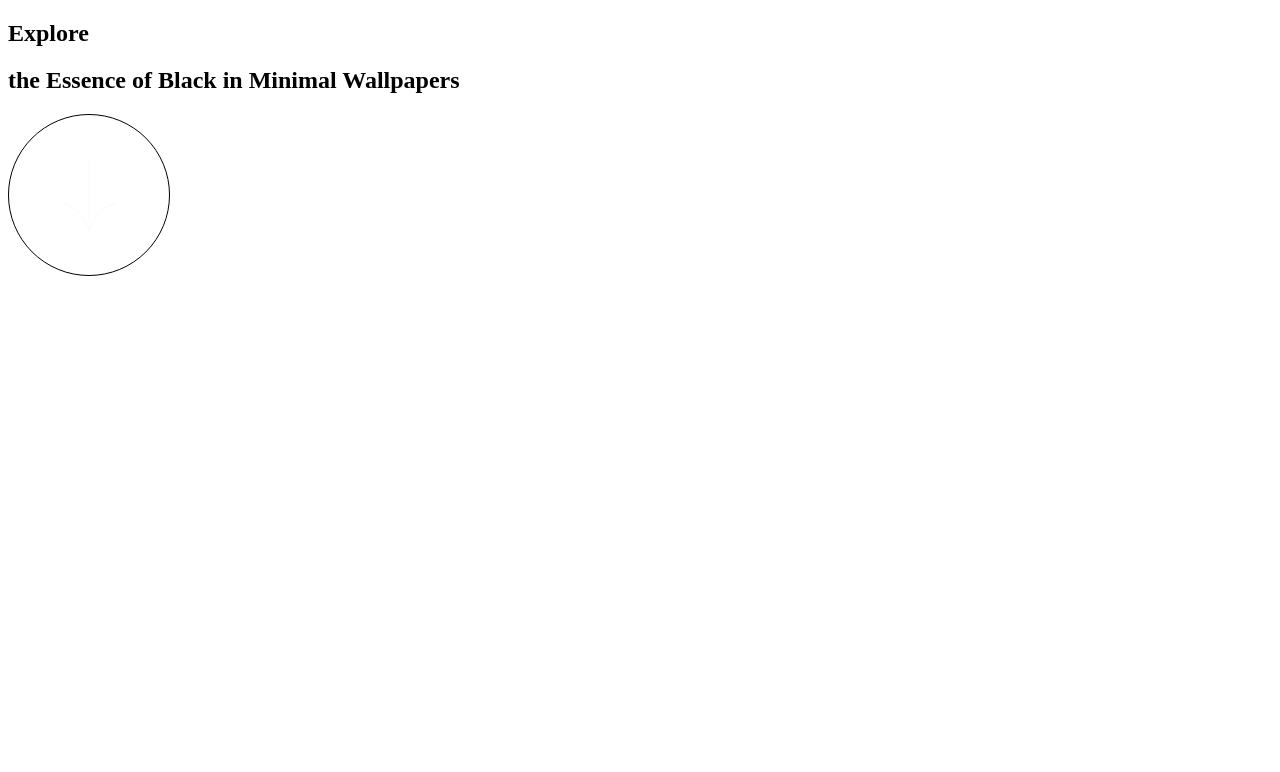
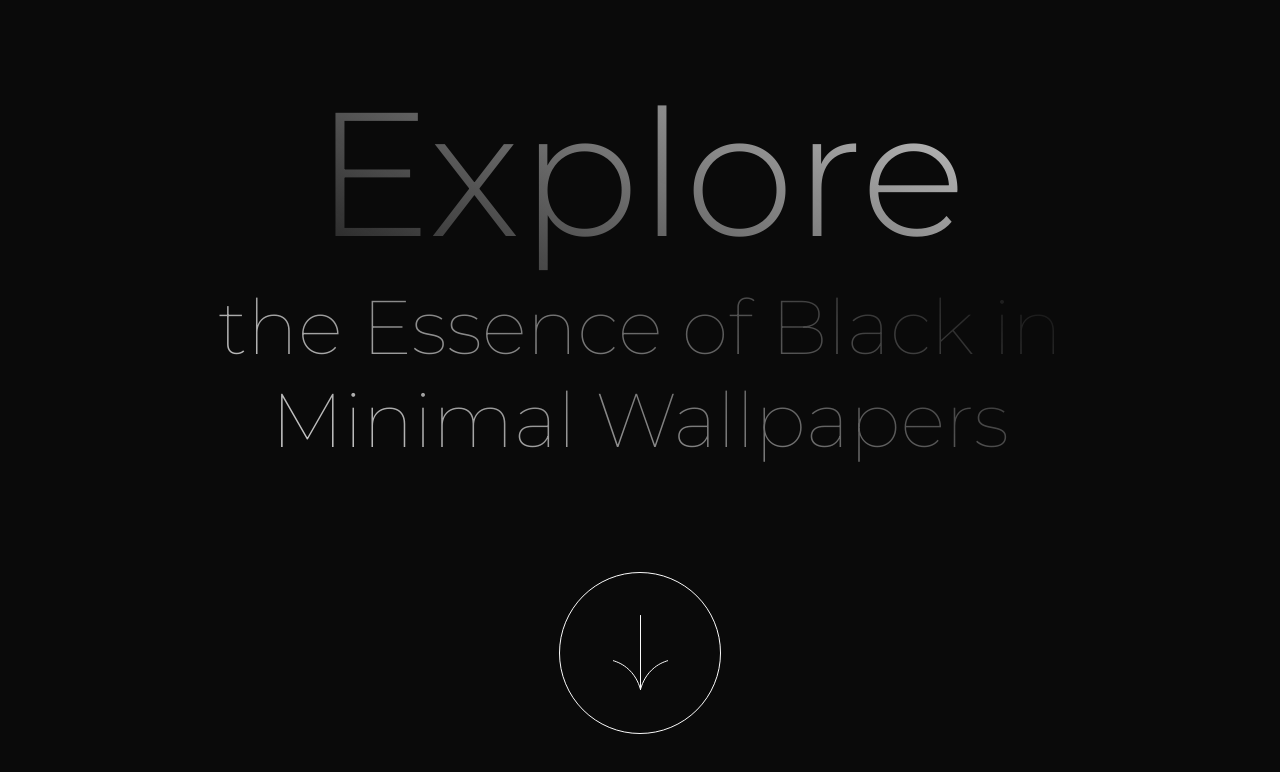
Before and after one commit to ahmed-hq/eclipse-wallpaper, a website built with webpack: page src/template.html in a window 1280 px wide. Built offline with nearby package versions, Linux system fonts and the light colour scheme.

Commit message:
Styling Hero Section

```diff
--- a/src/styles/main.scss
+++ b/src/styles/main.scss
@@ -0,0 +1,60 @@
+$blackColor: hsla(0, 0%, 4%, 1);
+$whiteColor: hsla(0, 0%, 98%, 1);
+
+@mixin displayLinearGradient {
+  background: -webkit-linear-gradient(240deg, hsla(0, 0%, 88%, 1), hsla(0, 0%, 88%, 0));
+  -webkit-background-clip: text;
+  -webkit-text-fill-color: transparent;
+}
+@mixin subDisplayLinearGradient {
+  background: -webkit-linear-gradient(60deg, hsla(0, 0%, 88%, 1), hsla(0, 0%, 88%, 0));
+  -webkit-background-clip: text;
+  -webkit-text-fill-color: transparent;
+}
+
+@mixin flexCenter {
+  display: flex;
+  justify-content: center;
+  align-items: center;
+}
+
+* {
+  margin: 0%;
+  padding: 0%;
+}
+
+body {
+  background-color: $blackColor;
+  color: $whiteColor;
+  font-family: "Montserrat", sans-serif;
+  text-align: center;
+  overflow-x: hidden;
+}
+
+h1 {
+  font-size: 11rem;
+  font-weight: 300;
+}
+
+h2 {
+  font-size: 4.75rem;
+  font-weight: 100;
+}
+
+.hero-section {
+  display: flex;
+  flex-direction: column;
+  gap: 6.62rem;
+  height: 100vh;
+  width: 100vw;
+  @include flexCenter();
+}
+
+#hero-display {
+  max-width: 55rem;
+  @include displayLinearGradient();
+}
+#hero-sub_display {
+  max-width: 55rem;
+  @include subDisplayLinearGradient();
+}
--- a/src/template.html
+++ b/src/template.html
@@ -1,12 +1,16 @@
 <!DOCTYPE html>
 <html lang="en">
-<head>
-  <meta charset="UTF-8">
-  <meta http-equiv="X-UA-Compatible" content="IE=edge">
-  <meta name="viewport" content="width=device-width, initial-scale=1.0">
-  <title><%= htmlWebpackPlugin.options.title %></title>
-</head>
-<body>
-
-</body>
+  <head>
+    <meta charset="UTF-8" />
+    <meta http-equiv="X-UA-Compatible" content="IE=edge" />
+    <meta name="viewport" content="width=device-width, initial-scale=1.0" />
+    <link rel="preconnect" href="https://fonts.googleapis.com" />
+    <link rel="preconnect" href="https://fonts.gstatic.com" crossorigin />
+    <link
+      href="https://fonts.googleapis.com/css2?family=Montserrat:wght@100;200;300;400&display=swap"
+      rel="stylesheet"
+    />
+    <title><%= htmlWebpackPlugin.options.title %></title>
+  </head>
+  <body></body>
 </html>
```
Also changed, not shown: dist/a9f2ca0af8970fc90640.svg (added), dist/bundle5608d04ff0653f83294d.js, dist/index.html, src/styles/main.css (added), 3 other files.
